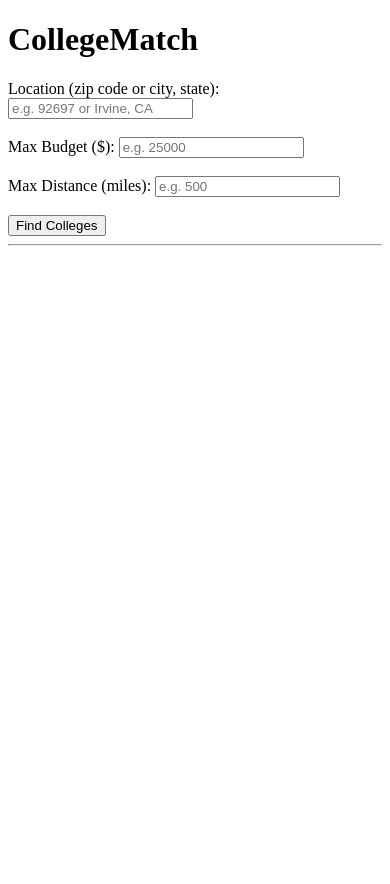
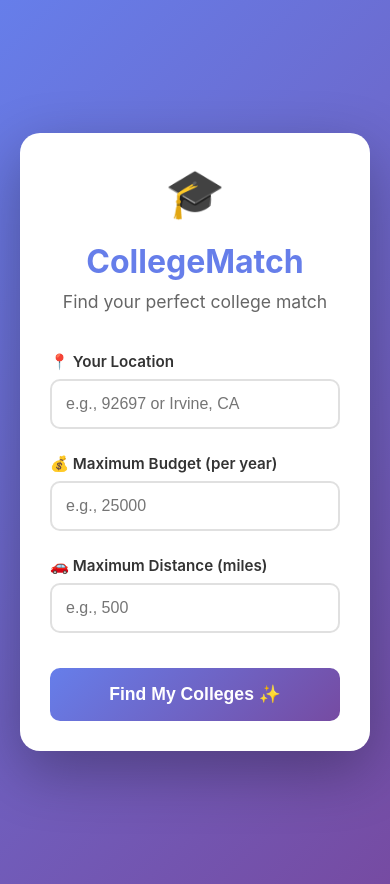
Before and after one commit to Amru-13579/College-Match, a Flask app: page / in a window 390 px wide. Before the commit the page ends 246 px from the top, so only its background shows below. Run offline with Flask 3, Linux system fonts and the light colour scheme; parts of the project's set-up code (start-up, migrations or seed data) failed here and were passed over.

Commit message:
Enhance user experience with session management, improved home and results pages, and add responsive styles

```diff
--- a/frontend/app.py
+++ b/frontend/app.py
@@ -3,6 +3,7 @@ from flask import Flask, render_template, request, redirect, url_for, session
 from backend.app.main import load_schools
 from backend.app.engine.ranker import rank_schools
 from backend.app.clients.geocode import geocode
+import os
 
 app = Flask(__name__)
 app.secret_key = os.urandom(24)
@@ -14,7 +15,6 @@ print("School data loaded!")
 
 @app.route("/", methods=["GET", "POST"])
 def home():
-    results = []
     error = None
 
     if request.method == "POST":
@@ -23,18 +23,38 @@ def home():
 
         if not coords:
             error = f"Could not find location: '{location}'"
-        else:
-            lat, lon = coords
-            user = {
-                "lat": lat,
-                "lon": lon,
-                "max_budget": float(request.form["max_budget"]),
-                "max_distance": float(request.form["max_distance"]),
-            }
-            schools = load_schools()
-            results = rank_schools(schools, user)
+            return render_template("index.html", error=error)
 
-    return render_template("index.html", results=results, error=error)
+        lat, lon = coords
+
+        # Save to session
+        session["user"] = {
+            "lat": lat,
+            "lon": lon,
+            "max_budget": float(request.form["max_budget"]),
+            "max_distance": float(request.form["max_distance"]),
+        }
+
+        # Redirect to results page
+        return redirect(url_for("results"))
+
+    return render_template("index.html", error=error)
+
+@app.route("/results")
+def results():
+    user = session.get("user")
+    if not user:
+        return redirect(url_for("home"))
+
+    try:
+        schools = load_schools()
+        ranked = rank_schools(schools, user)
+        top_results = ranked[:10]
+    except Exception as e:
+        print("ERROR in ranking schools:", e)
+        top_results = []
+
+    return render_template("results.html", schools=top_results, user=user)
 
 if __name__ == "__main__":
     app.run(debug=True)
--- /dev/null
+++ b/frontend/static/styles.css
@@ -0,0 +1,279 @@
+/* static/styles.css */
+
+/* Reset and Base Styles */
+* {
+    margin: 0;
+    padding: 0;
+    box-sizing: border-box;
+}
+
+body {
+    font-family: -apple-system, BlinkMacSystemFont, 'Segoe UI', Roboto, 'Helvetica Neue', Arial, sans-serif;
+    background: linear-gradient(135deg, #667eea 0%, #764ba2 100%);
+    min-height: 100vh;
+    padding: 20px;
+}
+
+/* Home Page Styles */
+.home-container {
+    display: flex;
+    align-items: center;
+    justify-content: center;
+    min-height: 100vh;
+}
+
+.form-container {
+    background: white;
+    border-radius: 20px;
+    box-shadow: 0 20px 60px rgba(0, 0, 0, 0.3);
+    padding: 50px;
+    max-width: 500px;
+    width: 100%;
+}
+
+.emoji {
+    font-size: 3em;
+    text-align: center;
+    margin-bottom: 20px;
+}
+
+h1 {
+    color: #667eea;
+    font-size: 2.5em;
+    margin-bottom: 10px;
+    text-align: center;
+}
+
+.subtitle {
+    color: #666;
+    text-align: center;
+    margin-bottom: 40px;
+    font-size: 1.1em;
+}
+
+.form-group {
+    margin-bottom: 25px;
+}
+
+label {
+    display: block;
+    color: #333;
+    font-weight: 600;
+    margin-bottom: 8px;
+    font-size: 0.95em;
+}
+
+input[type="text"],
+input[type="number"] {
+    width: 100%;
+    padding: 14px;
+    border: 2px solid #e0e0e0;
+    border-radius: 10px;
+    font-size: 1em;
+    transition: all 0.3s;
+}
+
+input:focus {
+    outline: none;
+    border-color: #667eea;
+    box-shadow: 0 0 0 3px rgba(102, 126, 234, 0.1);
+}
+
+button {
+    width: 100%;
+    padding: 16px;
+    background: linear-gradient(135deg, #667eea 0%, #764ba2 100%);
+    color: white;
+    border: none;
+    border-radius: 10px;
+    font-size: 1.1em;
+    font-weight: 600;
+    cursor: pointer;
+    transition: transform 0.2s, box-shadow 0.2s;
+    margin-top: 10px;
+}
+
+button:hover {
+    transform: translateY(-2px);
+    box-shadow: 0 10px 25px rgba(102, 126, 234, 0.4);
+}
+
+button:active {
+    transform: translateY(0);
+}
+
+.error {
+    background: #fee;
+    border: 2px solid #fcc;
+    color: #c33;
+    padding: 15px;
+    border-radius: 10px;
+    margin-bottom: 20px;
+    text-align: center;
+}
+
+/* Results Page Styles */
+.results-container {
+    max-width: 900px;
+    margin: 0 auto;
+    padding: 40px 20px;
+}
+
+.header {
+    text-align: center;
+    color: white;
+    margin-bottom: 40px;
+}
+
+.header h1 {
+    color: white;
+    font-size: 2.5em;
+    margin-bottom: 10px;
+}
+
+.header p {
+    font-size: 1.2em;
+    opacity: 0.9;
+}
+
+.back-button {
+    display: inline-block;
+    background: rgba(255, 255, 255, 0.2);
+    color: white;
+    padding: 12px 24px;
+    border-radius: 25px;
+    text-decoration: none;
+    margin-bottom: 30px;
+    transition: all 0.3s;
+    backdrop-filter: blur(10px);
+}
+
+.back-button:hover {
+    background: rgba(255, 255, 255, 0.3);
+    transform: translateX(-5px);
+}
+
+.school-card {
+    background: white;
+    border-radius: 15px;
+    padding: 30px;
+    margin-bottom: 20px;
+    box-shadow: 0 10px 30px rgba(0, 0, 0, 0.2);
+    transition: transform 0.3s, box-shadow 0.3s;
+    position: relative;
+    overflow: hidden;
+}
+
+.school-card:hover {
+    transform: translateY(-5px);
+    box-shadow: 0 15px 40px rgba(0, 0, 0, 0.3);
+}
+
+.rank-badge {
+    position: absolute;
+    top: 20px;
+    right: 20px;
+    background: linear-gradient(135deg, #667eea 0%, #764ba2 100%);
+    color: white;
+    width: 50px;
+    height: 50px;
+    border-radius: 50%;
+    display: flex;
+    align-items: center;
+    justify-content: center;
+    font-weight: bold;
+    font-size: 1.2em;
+}
+
+.school-name {
+    color: #333;
+    font-size: 1.6em;
+    margin-bottom: 5px;
+    padding-right: 60px;
+}
+
+.school-location {
+    color: #666;
+    font-size: 1em;
+    margin-bottom: 20px;
+}
+
+.info-grid {
+    display: grid;
+    grid-template-columns: repeat(auto-fit, minmax(150px, 1fr));
+    gap: 15px;
+    margin-top: 20px;
+}
+
+.info-item {
+    background: #f8f9fa;
+    padding: 15px;
+    border-radius: 10px;
+    text-align: center;
+}
+
+.info-label {
+    color: #666;
+    font-size: 0.85em;
+    margin-bottom: 5px;
+    text-transform: uppercase;
+    letter-spacing: 0.5px;
+}
+
+.info-value {
+    color: #333;
+    font-size: 1.3em;
+    font-weight: 600;
+}
+
+.score-bar {
+    margin-top: 20px;
+    height: 8px;
+    background: #e0e0e0;
+    border-radius: 10px;
+    overflow: hidden;
+}
+
+.score-fill {
+    height: 100%;
+    background: linear-gradient(90deg, #667eea 0%, #764ba2 100%);
+    border-radius: 10px;
+    transition: width 0.5s ease;
+}
+
+.no-results {
+    background: white;
+    border-radius: 15px;
+    padding: 60px;
+    text-align: center;
+    box-shadow: 0 10px 30px rgba(0, 0, 0, 0.2);
+}
+
+.no-results h2 {
+    color: #333;
+    margin-bottom: 15px;
+}
+
+.no-results p {
+    color: #666;
+    font-size: 1.1em;
+}
+
+/* Responsive Design */
+@media (max-width: 768px) {
+    .form-container {
+        padding: 30px;
+    }
+
+    h1 {
+        font-size: 2em;
+    }
+
+    .school-name {
+        font-size: 1.3em;
+    }
+
+    .info-grid {
+        grid-template-columns: 1fr;
+    }
+}
--- a/frontend/templates/index.html
+++ b/frontend/templates/index.html
@@ -1,39 +1,43 @@
 <!DOCTYPE html>
 <html>
 <head>
-    <title>CollegeMatch</title>
+    <title>CollegeMatch - Find Your Perfect School</title>
+    <meta name="viewport" content="width=device-width, initial-scale=1.0">
+    <link rel="stylesheet" href="{{ url_for('static', filename='styles.css') }}">
 </head>
 <body>
-    <h1>CollegeMatch</h1>
+    <div class="home-container">
+        <div class="form-container">
+            <div class="emoji">🎓</div>
+            <h1>CollegeMatch</h1>
+            <p class="subtitle">Find your perfect college match</p>
 
-    <form method="POST">
-        Location (zip code or city, state):
-        <input type="text" name="location" placeholder="e.g. 92697 or Irvine, CA" required><br><br>
+            {% if error %}
+            <div class="error">{{ error }}</div>
+            {% endif %}
 
-        Max Budget ($):
-        <input type="number" name="max_budget" placeholder="e.g. 25000" required><br><br>
+            <form method="POST">
+                <div class="form-group">
+                    <label for="location">📍 Your Location</label>
+                    <input type="text" id="location" name="location"
+                           placeholder="e.g., 92697 or Irvine, CA" required>
+                </div>
 
-        Max Distance (miles):
-        <input type="number" name="max_distance" placeholder="e.g. 500" required><br><br>
+                <div class="form-group">
+                    <label for="max_budget">💰 Maximum Budget (per year)</label>
+                    <input type="number" id="max_budget" name="max_budget"
+                           placeholder="e.g., 25000" required min="0">
+                </div>
 
-        <button type="submit">Find Colleges</button>
-    </form>
+                <div class="form-group">
+                    <label for="max_distance">🚗 Maximum Distance (miles)</label>
+                    <input type="number" id="max_distance" name="max_distance"
+                           placeholder="e.g., 500" required min="0">
+                </div>
 
-    <hr>
-
-    {% if error %}
-        <p style="color: red;">{{ error }}</p>
-    {% endif %}
-
-    {% for school in results %}
-        <p>
-            <strong>{{ school.name }}</strong> — {{ school.city }}, {{ school.state }}<br>
-            Tuition: ${{ school.tuition_in }}<br>
-            Distance: {{ school.distance | round(1) }} miles<br>
-            Score: {{ school.score | round(3) }}<br>
-            {{ school.explanation }}
-        </p>
-        <hr>
-    {% endfor %}
+                <button type="submit">Find My Colleges ✨</button>
+            </form>
+        </div>
+    </div>
 </body>
 </html>
```
Also changed, not shown: frontend/templates/results.html (+87 -9 lines), frontend/styles.css (deleted).
